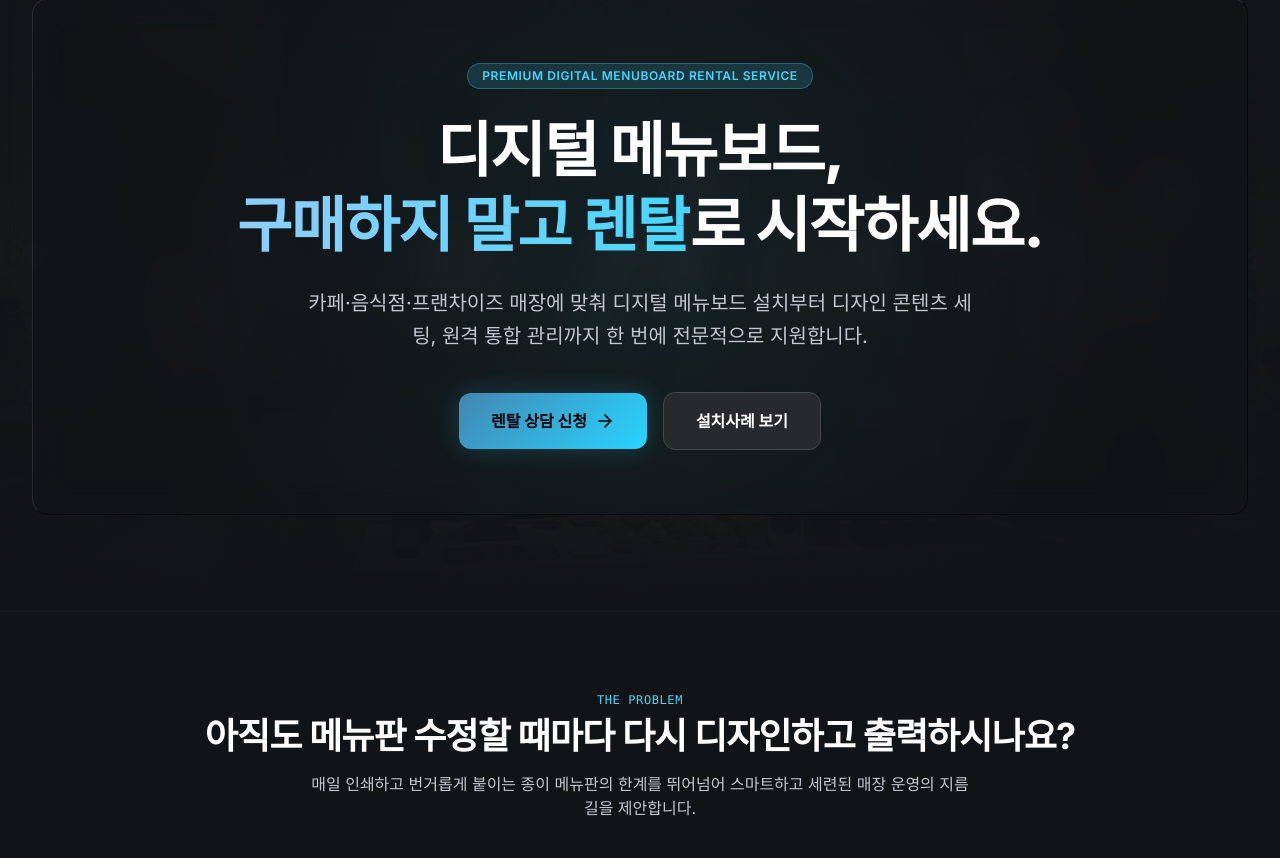
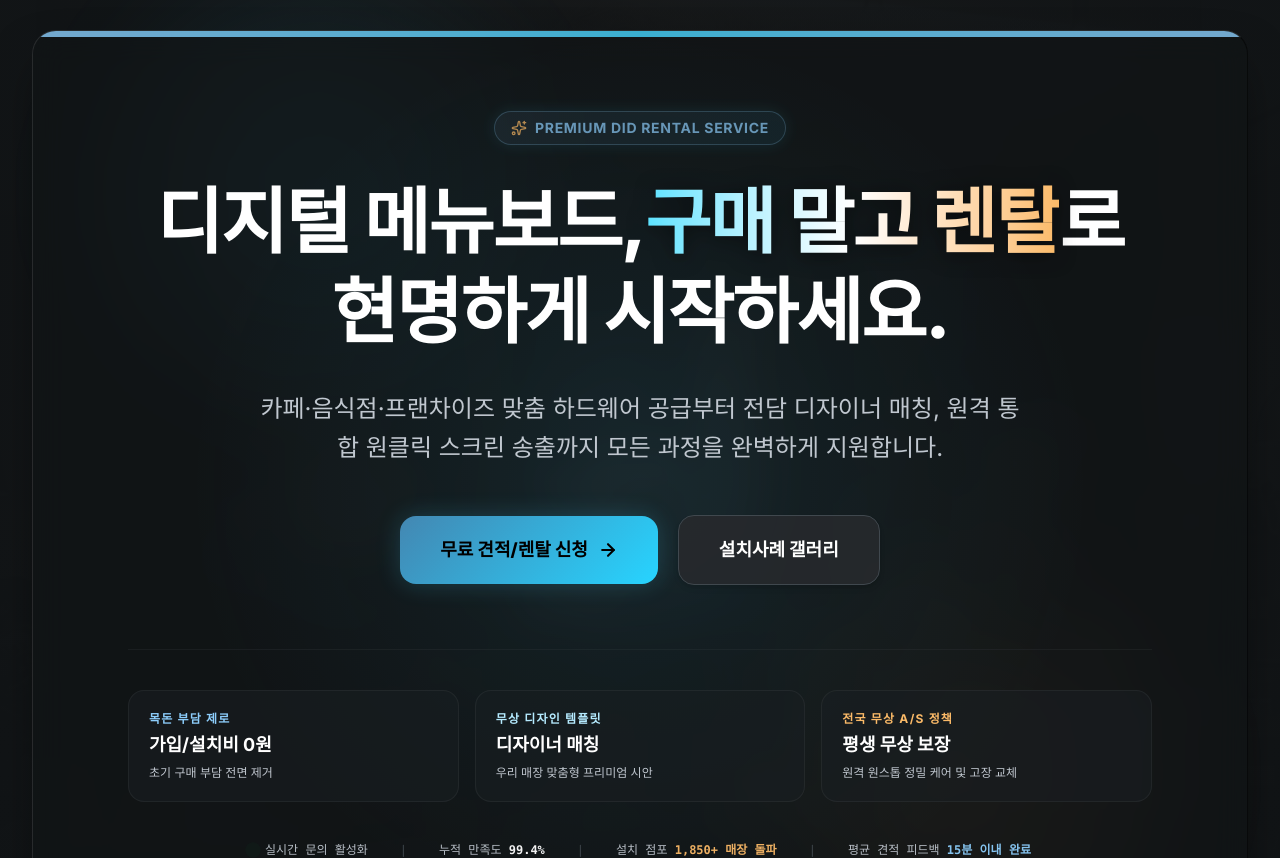
Before and after one commit to DIDSYSTEM/digital-menuboard-rental-Landing-Page, a React (Vite) app: page / in a window 1280 px wide. Shown: the part 162-1020 px from the top of the page. Built offline with nearby package versions, Linux system fonts and the light colour scheme.

Commit message:
히어로 섹션 수정

```diff
--- a/src/components/AdminDashboard.tsx
+++ b/src/components/AdminDashboard.tsx
@@ -389,7 +389,7 @@ export default function AdminDashboard({
             </div>
             <h1 className="font-bold text-sm text-primary neon-text-glow leading-tight">디지털 메뉴보드<br/>렌탈 상담관리</h1>
           </div>
-          <p className="text-[10px] font-bold tracking-wider uppercase text-on-surface-variant font-mono mt-1">Luminous Admin</p>
+          <p className="text-[10px] font-bold tracking-wider uppercase text-on-surface-variant font-mono mt-1">DIDSYSTEM ADMIN</p>
         </div>
 
         {/* Navigation list */}
@@ -490,7 +490,7 @@ export default function AdminDashboard({
                 {activeTab === 'dashboard' && '| 운영 종합 대시보드'}
                 {activeTab === 'inquiries' && '| 상담 신청 리드 관리'}
                 {activeTab === 'analytics' && '| 시스템 운영 통계 및 유입 분석'}
-                {activeTab === 'settings' && '| Luminous Admin 설정'}
+                {activeTab === 'settings' && '| DIDSYSTEM ADMIN 설정'}
               </span>
             </h2>
           </div>
--- a/src/components/ClientHome.tsx
+++ b/src/components/ClientHome.tsx
@@ -327,10 +327,12 @@ export default function ClientHome({ cases, onAddInquiry, onNavigateToAdmin }: C
           }}
           className="flex items-center gap-2 cursor-pointer select-none"
         >
-          <div className="w-7 h-7 rounded-full bg-primary-container flex items-center justify-center neon-glow">
-            <Monitor className="w-4 h-4 text-white" />
-          </div>
-          <span className="font-bold text-lg text-primary tracking-tight neon-text-glow font-mono">DID SYSTEM</span>
+          <img
+            src="https://ecimg.cafe24img.com/pg382b66768913089/didinfo/web/upload/kdesign/logo.png"
+            alt="DID SYSTEM Logo"
+            className="h-7 md:h-8 object-contain"
+            referrerPolicy="no-referrer"
+          />
         </a>
 
         {/* Desktop Nav Links */}
@@ -368,73 +370,147 @@ export default function ClientHome({ cases, onAddInquiry, onNavigateToAdmin }: C
       </nav>
 
       {/* Hero Section */}
-      <header className="relative w-full py-16 md:py-24 flex items-center justify-center min-h-[85vh] z-10 overflow-hidden border-b border-[#40484e]/10">
-        {/* Full-screen background image of actual digital menuboard in cafe */}
+      <header className="relative w-full py-20 md:py-32 flex items-center justify-center min-h-[90vh] z-10 overflow-hidden border-b border-[#40484e]/20">
+        {/* Dynamic Multi-dimensional Background & Vivid Light Leaks */}
         <div className="absolute inset-0 z-0">
           <img
             src={cafeHeroImg}
             alt="Cafe with Digital Menuboards"
-            className="w-full h-full object-cover object-center opacity-40 filter brightness-90 scale-105 transition-transform duration-1000"
+            className="w-full h-full object-cover object-center opacity-30 filter brightness-[85%] scale-105 transition-transform duration-1000"
             referrerPolicy="no-referrer"
           />
-          {/* Layered luxury overlay to maintain superb readability */}
-          <div className="absolute inset-0 bg-gradient-to-r from-[#111416]/95 via-[#111416]/75 to-[#111416]/95" />
-          <div className="absolute inset-0 bg-gradient-to-b from-[#111416]/50 via-transparent to-[#111416]" />
+          {/* Layered high-luxury gradients and bright futuristic light leaks */}
+          <div className="absolute inset-0 bg-gradient-to-r from-[#111416]/98 via-[#111416]/80 to-[#111416]/98" />
+          <div className="absolute inset-0 bg-gradient-to-b from-[#111416]/60 via-transparent to-[#111416]" />
+
+          {/* Vivid ambient cyber glows to cure dullness */}
+          <div className="absolute top-1/4 left-1/4 -translate-x-1/2 -translate-y-1/2 w-[350px] md:w-[600px] h-[350px] md:h-[600px] rounded-full bg-[radial-gradient(circle,rgba(68,214,255,0.12)_0%,transparent_65%)] blur-2xl pointer-events-none" />
+          <div className="absolute bottom-1/4 right-1/4 translate-x-1/2 translate-y-1/2 w-[350px] md:w-[600px] h-[350px] md:h-[600px] rounded-full bg-[radial-gradient(circle,rgba(251,186,104,0.1)_0%,transparent_65%)] blur-2xl pointer-events-none" />
+          <div className="absolute top-1/2 left-1/2 -translate-x-1/2 -translate-y-1/2 w-[300px] h-[300px] rounded-full bg-primary/5 blur-3xl pointer-events-none" />
         </div>
 
         <div className="relative z-10 max-w-7xl mx-auto px-4 md:px-8 w-full flex items-center justify-center">
-          <div className="glass-panel rounded-2xl w-full p-8 md:p-12 lg:p-16 relative overflow-hidden flex flex-col items-center text-center">
-            {/* Ambient accent light */}
-            <div className="absolute inset-0 bg-[radial-gradient(circle_at_center,rgba(68,214,255,0.06)_0%,transparent_70%)] pointer-events-none" />
+          <div className="glass-panel rounded-3xl w-full p-8 md:p-14 lg:p-20 relative overflow-hidden flex flex-col items-center text-center border border-white/10 shadow-[0_25px_50px_-12px_rgba(0,0,0,0.5)]">
+            {/* Bright background diagonal flash & subtle particle glow */}
+            <div className="absolute top-0 left-0 w-full h-1.5 bg-gradient-to-r from-primary via-secondary-fixed-dim to-primary opacity-80" />
+            <div className="absolute inset-0 bg-[radial-gradient(circle_at_center,rgba(68,214,255,0.08)_0%,transparent_60%)] pointer-events-none" />
 
-            <div className="relative z-10 max-w-4xl flex flex-col items-center">
+            <div className="relative z-10 max-w-5xl flex flex-col items-center">
+              {/* Floating Animated Badge */}
+              <motion.div
+                initial={{ opacity: 0, y: -20 }}
+                animate={{ opacity: 1, y: 0 }}
+                transition={{ duration: 0.7 }}
+                className="inline-flex items-center gap-2 px-4 py-1.5 rounded-full bg-gradient-to-r from-primary/10 to-secondary-fixed-dim/10 border border-primary/30 text-primary text-xs md:text-sm font-bold tracking-wider uppercase mb-8 shadow-[0_0_15px_rgba(68,214,255,0.15)] animate-pulse"
+              >
+                <Sparkles className="w-4 h-4 text-[#fbba68] animate-spin-slow" />
+                <span>Premium DID Rental Service</span>
+              </motion.div>
+
+              {/* Premium High-Contrast Heading */}
+              <motion.h1
+                initial={{ opacity: 0, y: 20 }}
+                animate={{ opacity: 1, y: 0 }}
+                transition={{ duration: 0.7, delay: 0.1 }}
+                className="text-4xl md:text-6xl lg:text-7xl font-black text-white leading-tight tracking-tight font-sans"
+              >
+                디지털 메뉴보드,<br className="sm:hidden" />
+                <span className="text-transparent bg-clip-text bg-gradient-to-r from-[#59e2ff] via-white to-[#fbba68] drop-shadow-[0_2px_10px_rgba(0,0,0,0.5)]">
+                  구매 말고 렌탈
+                </span>로 현명하게 시작하세요.
+              </motion.h1>
+
+              {/* Subtitle */}
+              <motion.p
+                initial={{ opacity: 0, y: 20 }}
+                animate={{ opacity: 1, y: 0 }}
+                transition={{ duration: 0.7, delay: 0.2 }}
+                className="text-on-surface-variant text-base md:text-xl lg:text-2xl mt-8 max-w-3xl leading-relaxed font-normal text-[#a6adb5]"
+              >
+                카페·음식점·프랜차이즈 맞춤 하드웨어 공급부터 전담 디자이너 매칭,
+                원격 통합 원클릭 스크린 송출까지 모든 과정을 완벽하게 지원합니다.
+              </motion.p>
+
+              {/* Action Buttons with Interactive Pulsing Glows */}
               <motion.div
                 initial={{ opacity: 0, y: 20 }}
                 animate={{ opacity: 1, y: 0 }}
-                transition={{ duration: 0.6 }}
-                className="px-3.5 py-1 rounded-full bg-secondary-fixed-dim/15 border border-secondary-fixed-dim/30 text-secondary-fixed-dim text-xs font-semibold tracking-wider uppercase mb-6"
-              >
-                PREMIUM DIGITAL MENUBOARD RENTAL SERVICE
-              </motion.div>
-
-              <motion.h1
-                initial={{ opacity: 0, y: 20 }}
-                animate={{ opacity: 1, y: 0 }}
-                transition={{ duration: 0.6, delay: 0.1 }}
-                className="text-3xl md:text-5xl lg:text-6xl font-extrabold text-white leading-tight tracking-tight font-sans"
-              >
-                디지털 메뉴보드,<br/>
-                <span className="text-transparent bg-clip-text bg-gradient-to-r from-primary to-secondary-fixed-dim">구매하지 말고 렌탈</span>로 시작하세요.
-              </motion.h1>
-
-              <motion.p
-                initial={{ opacity: 0, y: 20 }}
-                animate={{ opacity: 1, y: 0 }}
-                transition={{ duration: 0.6, delay: 0.2 }}
-                className="text-on-surface-variant text-base md:text-lg lg:text-xl mt-6 max-w-2xl leading-relaxed"
-              >
-                카페·음식점·프랜차이즈 매장에 맞춰 디지털 메뉴보드 설치부터 디자인 콘텐츠 세팅, 원격 통합 관리까지 한 번에 전문적으로 지원합니다.
-              </motion.p>
-
-              <motion.div
-                initial={{ opacity: 0, y: 20 }}
-                animate={{ opacity: 1, y: 0 }}
-                transition={{ duration: 0.6, delay: 0.3 }}
-                className="flex flex-col sm:flex-row items-center gap-4 mt-10 w-full justify-center"
+                transition={{ duration: 0.7, delay: 0.3 }}
+                className="flex flex-col sm:flex-row items-center gap-5 mt-12 w-full justify-center max-w-md md:max-w-xl"
               >
                 <button
                   onClick={() => scrollToSection('inquiry')}
-                  className="btn-gradient w-full sm:w-auto px-8 py-4 rounded-xl text-black font-bold text-base hover:scale-105 transition-transform duration-200 cursor-pointer shadow-lg neon-glow flex items-center justify-center gap-2"
+                  className="btn-gradient w-full sm:w-auto px-10 py-5 rounded-2xl text-black font-extrabold text-base md:text-lg hover:scale-105 transition-transform duration-200 cursor-pointer shadow-[0_0_30px_rgba(68,214,255,0.4)] neon-glow flex items-center justify-center gap-2.5"
                 >
-                  렌탈 상담 신청 <ArrowRight className="w-5 h-5" />
+                  무료 견적/렌탈 신청 <ArrowRight className="w-5 h-5 stroke-[2.5]" />
                 </button>
                 <button
                   onClick={() => scrollToSection('showcase')}
-                  className="w-full sm:w-auto px-8 py-4 rounded-xl bg-surface-container-high border border-outline-variant hover:bg-surface-variant transition-colors text-white font-bold text-base cursor-pointer flex items-center justify-center"
+                  className="w-full sm:w-auto px-10 py-5 rounded-2xl bg-surface-container-high/90 border border-outline-variant hover:bg-surface-variant hover:border-[#fbba68] transition-all duration-200 text-white font-extrabold text-base md:text-lg cursor-pointer flex items-center justify-center gap-1.5 shadow-md"
                 >
-                  설치사례 보기
+                  설치사례 갤러리
                 </button>
               </motion.div>
+
+              {/* Three High-Impact Benefit Highlights Card Layout */}
+              <motion.div
+                initial={{ opacity: 0, y: 30 }}
+                animate={{ opacity: 1, y: 0 }}
+                transition={{ duration: 0.8, delay: 0.4 }}
+                className="grid grid-cols-1 md:grid-cols-3 gap-4 w-full mt-16 pt-10 border-t border-outline-variant/20"
+              >
+                {[
+                  {
+                    title: '가입/설치비 0원',
+                    desc: '초기 구매 부담 전면 제거',
+                    highlight: '목돈 부담 제로',
+                    color: 'text-primary'
+                  },
+                  {
+                    title: '디자이너 매칭',
+                    desc: '우리 매장 맞춤형 프리미엄 시안',
+                    highlight: '무상 디자인 템플릿',
+                    color: 'text-secondary-fixed'
+                  },
+                  {
+                    title: '평생 무상 보장',
+                    desc: '원격 원스톱 정밀 케어 및 고장 교체',
+                    highlight: '전국 무상 A/S 정책',
+                    color: 'text-[#fbba68]'
+                  }
+                ].map((benefit, idx) => (
+                  <div
+                    key={idx}
+                    className="flex flex-col items-center md:items-start text-center md:text-left p-5 rounded-2xl bg-[#1a1f22]/60 border border-white/5 hover:border-white/10 transition-all duration-300"
+                  >
+                    <span className={`text-xs font-bold tracking-widest uppercase ${benefit.color} mb-1`}>
+                      {benefit.highlight}
+                    </span>
+                    <h3 className="text-white font-bold text-lg">{benefit.title}</h3>
+                    <p className="text-xs text-on-surface-variant mt-1.5">{benefit.desc}</p>
+                  </div>
+                ))}
+              </motion.div>
+
+              {/* Realtime trust statistics ribbon */}
+              <motion.div
+                initial={{ opacity: 0 }}
+                animate={{ opacity: 0.95 }}
+                transition={{ duration: 1, delay: 0.6 }}
+                className="flex flex-wrap items-center justify-center gap-x-8 gap-y-3 mt-10 text-xs text-on-surface-variant font-mono"
+              >
+                <div className="flex items-center gap-2">
+                  <span className="w-2 h-2 rounded-full bg-emerald-500 animate-ping" />
+                  <span>실시간 문의 활성화</span>
+                </div>
+                <div className="hidden sm:block text-outline-variant">|</div>
+                <div>누적 만족도 <span className="text-white font-bold">99.4%</span></div>
+                <div className="hidden sm:block text-outline-variant">|</div>
+                <div>설치 점포 <span className="text-[#fbba68] font-bold">1,850+ 매장 돌파</span></div>
+                <div className="hidden sm:block text-outline-variant">|</div>
+                <div>평균 견적 피드백 <span className="text-primary font-bold">15분 이내 완료</span></div>
+              </motion.div>
+
             </div>
           </div>
         </div>
@@ -968,10 +1044,12 @@ export default function ClientHome({ cases, onAddInquiry, onNavigateToAdmin }: C
           }}
           className="flex items-center gap-2.5 opacity-95 w-fit select-none cursor-pointer"
         >
-          <div className="w-8 h-8 rounded-lg bg-primary-container flex items-center justify-center shadow-[0_0_10px_rgba(68,214,255,0.15)]">
-            <Monitor className="w-4.5 h-4.5 text-white" />
-          </div>
-          <span className="font-extrabold text-lg text-white tracking-wider font-sans">DID SYSTEM</span>
+          <img
+            src="https://ecimg.cafe24img.com/pg382b66768913089/didinfo/web/upload/kdesign/logo.png"
+            alt="DID SYSTEM Logo"
+            className="h-8 md:h-9 object-contain"
+            referrerPolicy="no-referrer"
+          />
         </a>
 
         {/* Business Info Details */}
```
